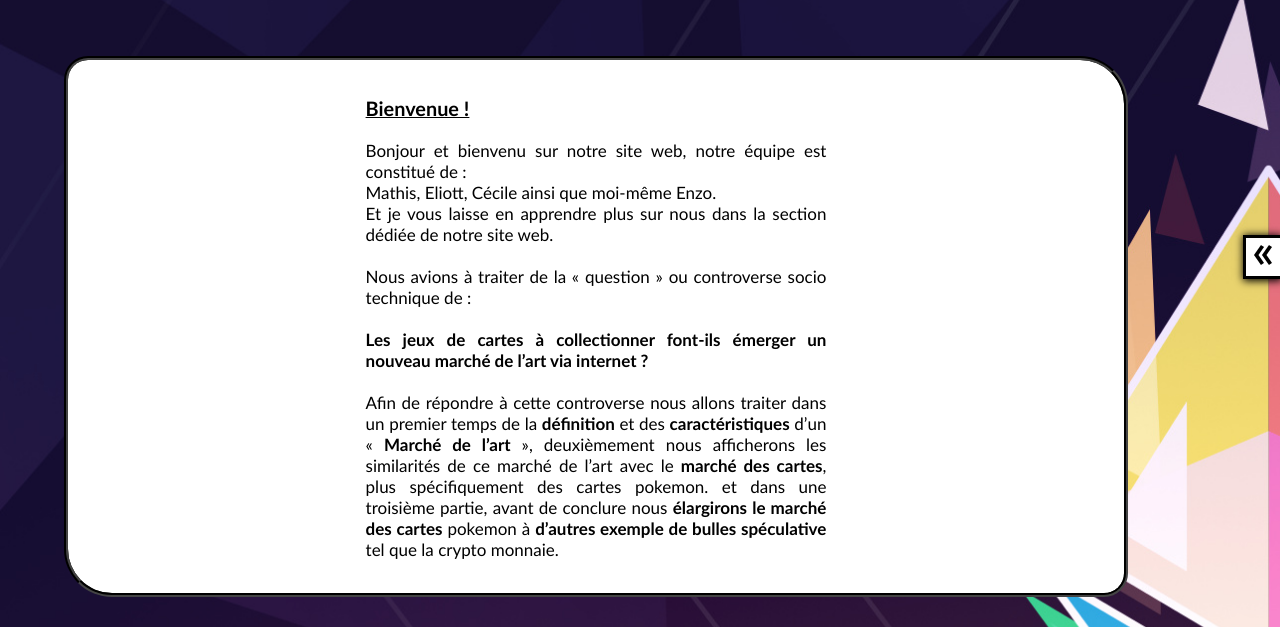
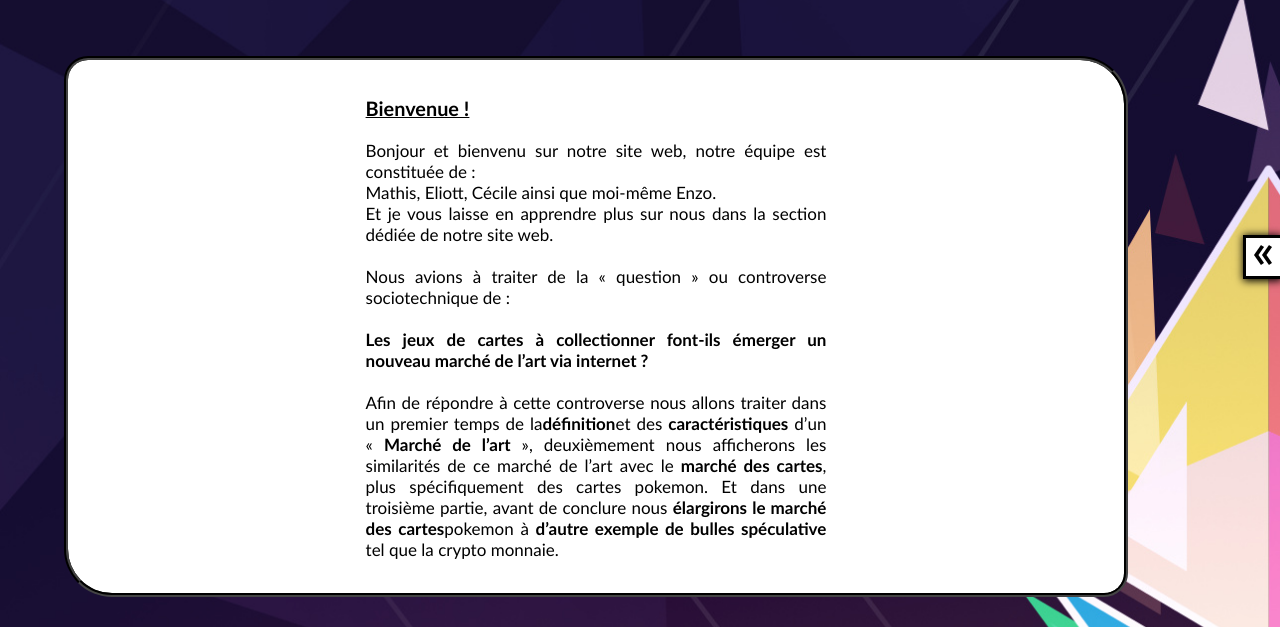
Before and after one commit to Akkuun/ProjetWeb-Pokemon-S1, a PHP site: page / in a window 1280 px wide. Shown: the part 184-811 px from the top of the page. Run offline with PHP 8.4, Linux system fonts and the light colour scheme.

Commit message:
Fixing orthography mistakes

```diff
--- a/src/index.php
+++ b/src/index.php
@@ -23,14 +23,22 @@
                 Bienvenue !
             </h3>
             <p>
-                Bonjour et bienvenu sur notre site web, notre équipe est constitué de : <br>Mathis, Eliott, Cécile ainsi que moi-même Enzo. <br> Et je vous laisse en apprendre plus sur nous dans la section dédiée de notre site web.<br><br>
-
-                Nous avions à traiter de la « question » ou controverse socio technique de : <br><br><b>Les jeux de cartes à collectionner font-ils émerger un nouveau marché de l’art via internet ?</b><br><br>
-
-                Afin de répondre à cette controverse nous allons traiter dans un premier temps de la <b>définition</b> et des <b>caractéristiques</b> d’un « <b>Marché de l’art</b> », deuxièmement nous afficherons les similarités de ce marché de l’art avec le <b>marché des cartes</b>, plus spécifiquement des cartes pokemon.
-                et dans une troisième partie, avant de conclure nous <b>élargirons le marché des cartes</b> pokemon à <b>d’autres exemple de bulles spéculative</b> tel que la crypto monnaie.<br>
-
-
+                Bonjour et bienvenu sur notre site web, notre équipe est constituée de : <br>Mathis, Eliott, Cécile
+                ainsi que moi-même Enzo.
+                <br>
+                Et je vous laisse en apprendre plus sur nous dans la section dédiée de notre site web.
+                <br><br>
+                Nous avions à traiter de la « question » ou controverse sociotechnique de : <br><br>
+                <strong>Les jeux de cartes à collectionner font-ils émerger un nouveau marché de l’art via internet
+                    ?</strong>
+                <br><br>
+                Afin de répondre à cette controverse nous allons traiter dans un premier temps de
+                la<strong>définition</strong>et des <strong>caractéristiques</strong> d’un « <strong>Marché de
+                    l’art</strong> », deuxièmement nous afficherons les similarités de ce marché de l’art avec le
+                <strong>marché des cartes</strong>, plus spécifiquement des cartes pokemon. Et dans une troisième
+                partie, avant de conclure nous <strong>élargirons le marché des cartes</strong>pokemon à <strong>d’autre
+                    exemple de bulles spéculative</strong> tel que la crypto monnaie.
+                <br>
             </p>
         </div>
     </div>
```
